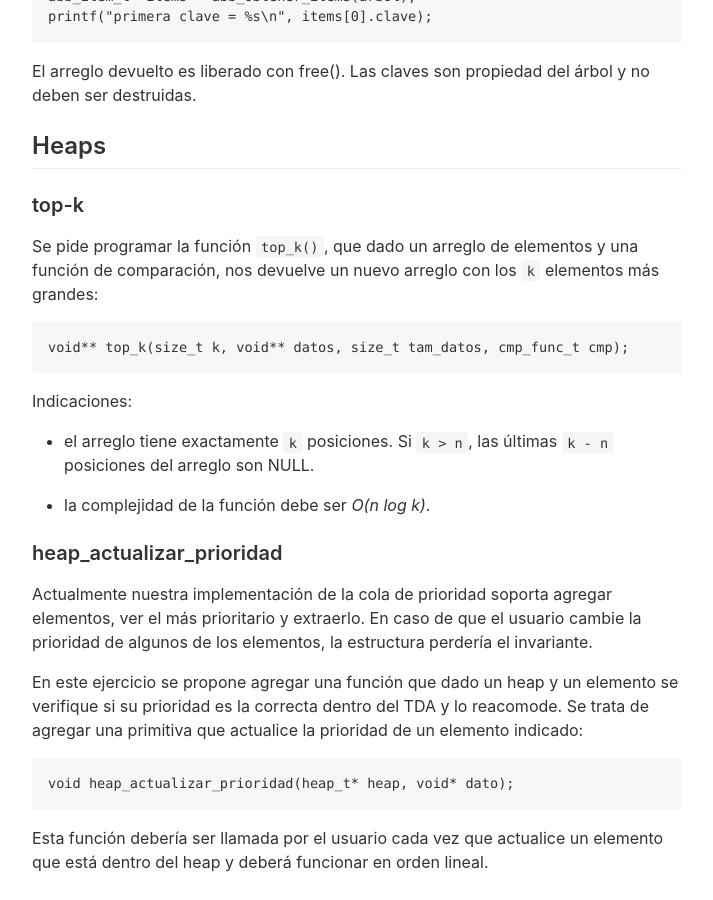
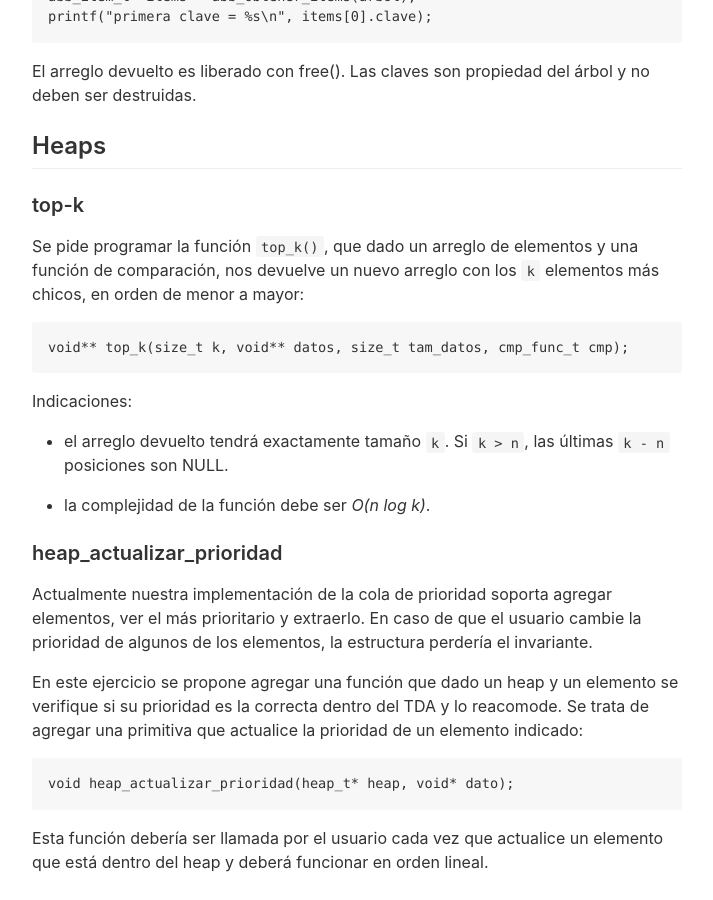
Before and after one commit to algoritmos-rw/algoritmos, a Jekyll site: the page built from index.html, in a window 1280 px wide and 900 px high, scrolled down 4148 px. Shown: the whole window, without its empty margins (283-996 px from the left). Built offline with Jekyll 4.4.1, drawn with Linux system fonts in a browser that asks for light colours.

Commit message:
top_k() a min porque solo tienen heap de máximos for the time beign.

```diff
--- a/_includes/enunciado.md
+++ b/_includes/enunciado.md
@@ -164,13 +164,13 @@ El arreglo devuelto es liberado con free(). Las claves son propiedad del árbol
 
 ### top-k
 
-Se pide programar la función `top_k()`, que dado un arreglo de elementos y una función de comparación, nos devuelve un nuevo arreglo con los `k` elementos más grandes:
+Se pide programar la función `top_k()`, que dado un arreglo de elementos y una función de comparación, nos devuelve un nuevo arreglo con los `k` elementos más chicos, en orden de menor a mayor:
 
     void** top_k(size_t k, void** datos, size_t tam_datos, cmp_func_t cmp);
 
 Indicaciones:
 
-  - el arreglo tiene exactamente `k` posiciones. Si `k > n`, las últimas `k - n` posiciones del arreglo son NULL.
+  - el arreglo devuelto tendrá exactamente tamaño `k`. Si `k > n`, las últimas `k - n` posiciones son NULL.
 
   - la complejidad de la función debe ser *O(n log k)*.
 
```
